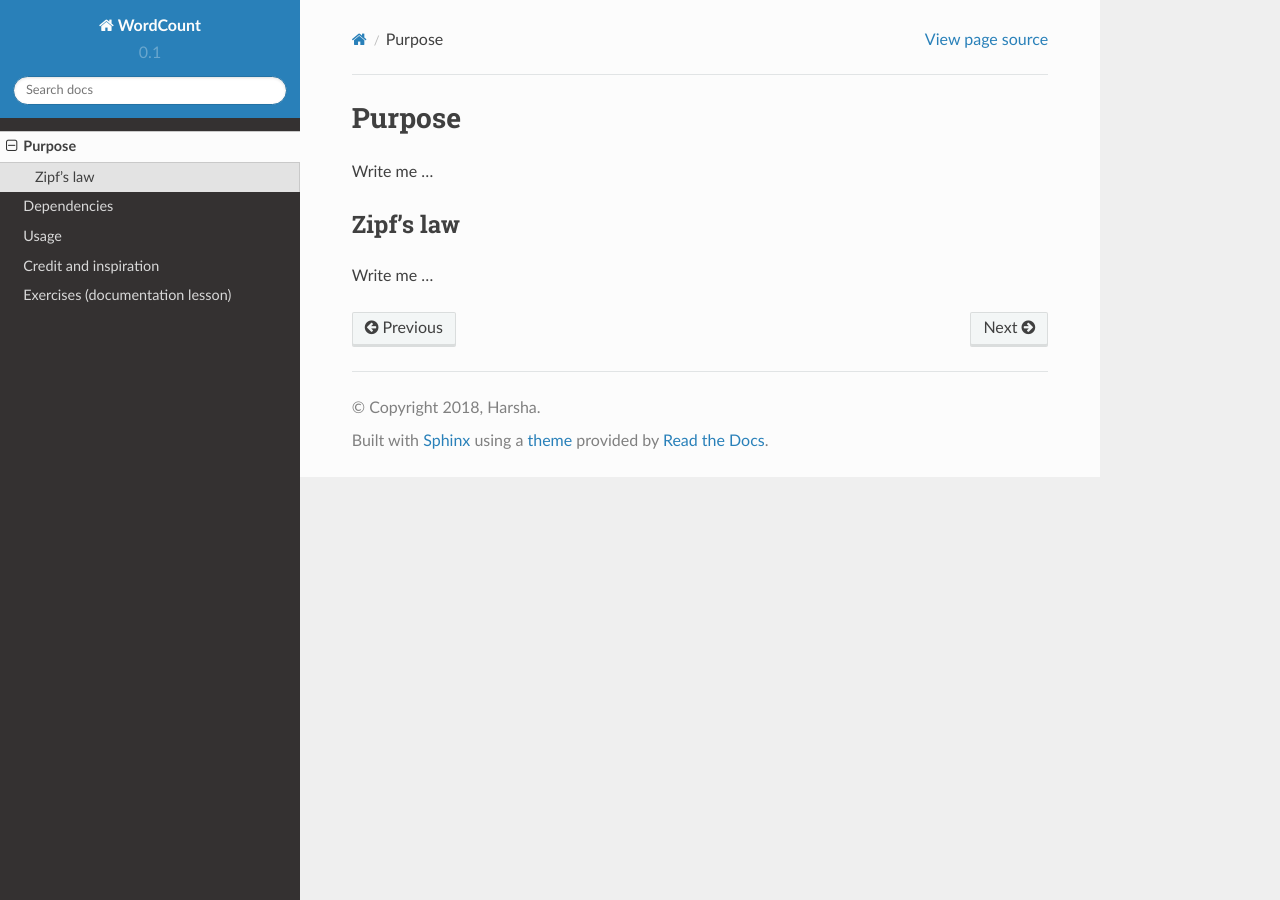
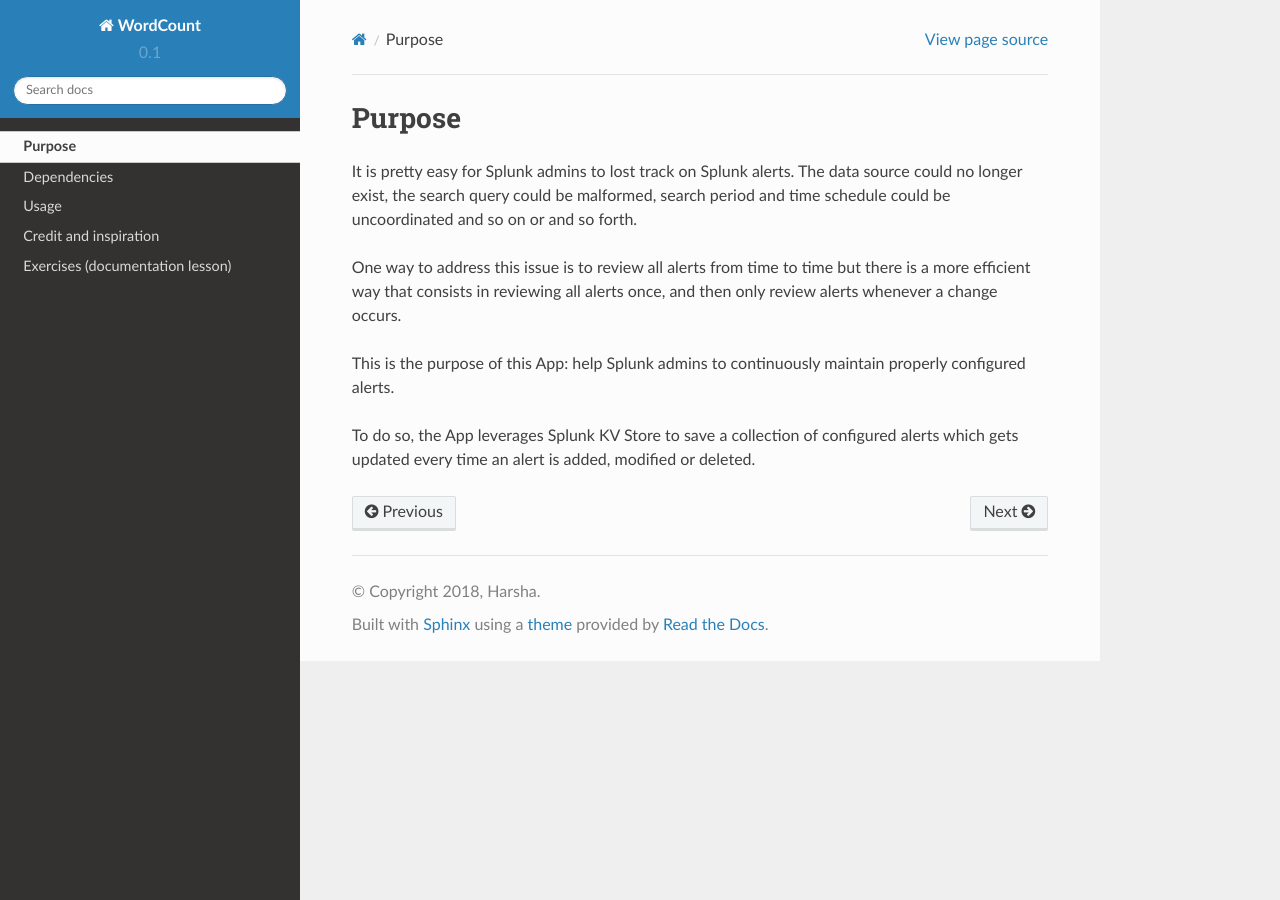
Before and after one commit to a-l-h/splunk-app-proper-alerts, a Sphinx documentation site: the page built from doc/purpose.rst, in a window 1280 px wide. Built offline with Sphinx 7.4.7 and the Read the Docs theme 2.0.0, drawn with Linux system fonts in a browser that asks for light colours.

Commit message:
Update purpose.rst

```diff
--- a/doc/purpose.rst
+++ b/doc/purpose.rst
@@ -3,10 +3,10 @@
 Purpose
 =======
 
-Write me ...
+It is pretty easy for Splunk admins to lost track on Splunk alerts. The data source could no longer exist, the search query could be malformed, search period and time schedule could be uncoordinated and so on or and so forth.
 
+One way to address this issue is to review all alerts from time to time but there is a more efficient way that consists in reviewing all alerts once, and then only review alerts whenever a change occurs.
 
-Zipf's law
-----------
+This is the purpose of this App: help Splunk admins to continuously maintain properly configured alerts.
 
-Write me ...
+To do so, the App leverages Splunk KV Store to save a collection of configured alerts which gets updated every time an alert is added, modified or deleted.
```
